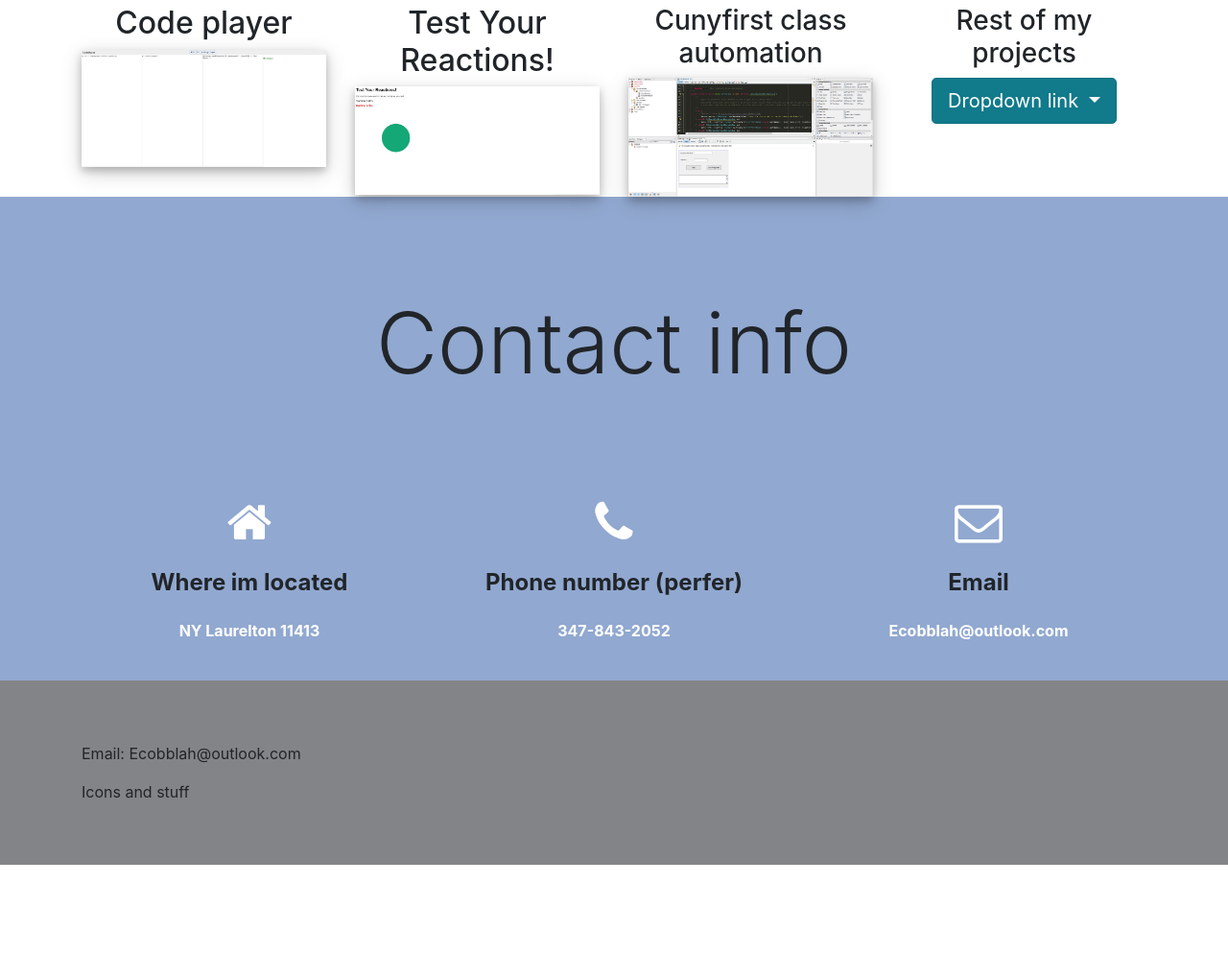
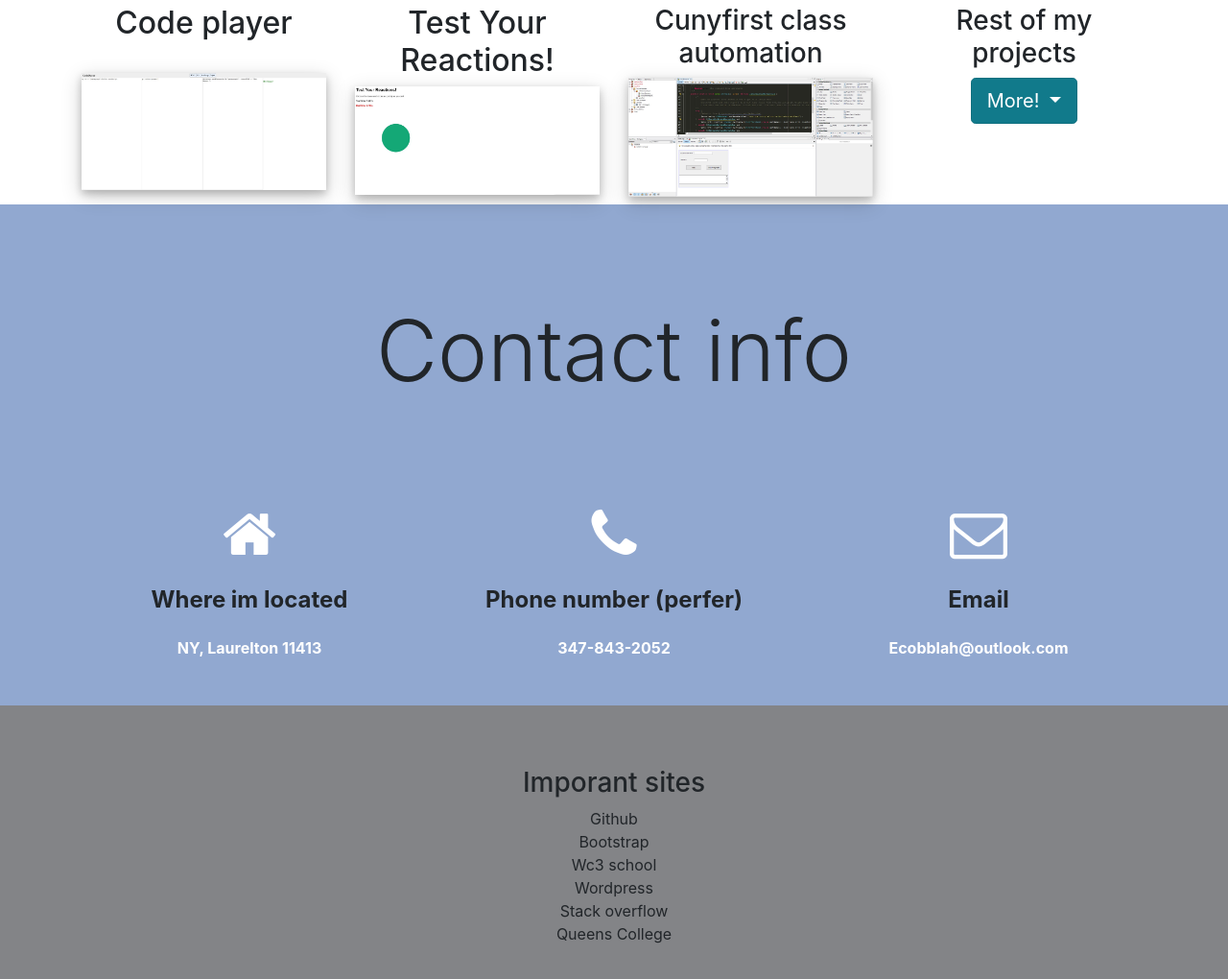
Before and after one commit to Ecobblah/Profile, a plain HTML site: page Profile website.html in a window 1280 px wide. Shown: the part 1338-2358 px from the top of the page at 96% size. Before the commit the page ends 2239 px from the top, so only its background shows below. Drawn offline with nearby package versions, Linux system fonts and the light colour scheme.

Commit message:
Changed Nav links from something to resume and resume download, added a link to my resume on Nav bar and about me section. Added padding to project Columns and added a list of well known sites in the footer.

```diff
--- a/Profile website.html
+++ b/Profile website.html
@@ -1,22 +1,18 @@
 <!DOCTYPE html>
-<html lang="en" dir="ltr">
+<html lang="en">
 
   <head>
-    <title>Bootstrap Example</title>
+    <!-- Required meta tags -->
     <meta charset="utf-8">
-    <!-- Latest compiled and minified CSS -->
-    <link rel="stylesheet" href="https://maxcdn.bootstrapcdn.com/bootstrap/4.1.0/css/bootstrap.min.css">
+    <meta name="viewport" content="width=device-width, initial-scale=1, shrink-to-fit=no">
 
-    <!-- jQuery library -->
-    <script src="https://ajax.googleapis.com/ajax/libs/jquery/3.3.1/jquery.min.js"></script>
+    <!-- Bootstrap CSS -->
+    <link rel="stylesheet" href="https://stackpath.bootstrapcdn.com/bootstrap/4.1.0/css/bootstrap.min.css" integrity="sha384-9gVQ4dYFwwWSjIDZnLEWnxCjeSWFphJiwGPXr1jddIhOegiu1FwO5qRGvFXOdJZ4" crossorigin="anonymous">
+    <!--Awesome icons-->
+    <link rel="stylesheet" href="https://cdnjs.cloudflare.com/ajax/libs/font-awesome/4.7.0/css/font-awesome.min.css">
 
-    <!-- Popper JS -->
-    <script src="https://cdnjs.cloudflare.com/ajax/libs/popper.js/1.14.0/umd/popper.min.js"></script>
+    <title>Profile</title>
 
-    <!-- Latest compiled JavaScript -->
-    <script src="https://maxcdn.bootstrapcdn.com/bootstrap/4.1.0/js/bootstrap.min.js"></script>
-    <!--Awesomeicons-->
-    <link rel="stylesheet" href="https://cdnjs.cloudflare.com/ajax/libs/font-awesome/4.7.0/css/font-awesome.min.css">
 
   </head>
   <style type="text/css">
@@ -86,9 +82,10 @@
   </style>
   </head>
 
-  <body>
 
 
+  <body>
+    <!--header-->
     <div id="top" class="jumbotron jumbotron-fluid">
       <div class="container">
         <h1 class="text-center" id="header-font">Emmanuel Cobblah</h1>
@@ -98,16 +95,18 @@
       <button class="navbar-toggler" type="button" data-toggle="collapse" data-target="#navbarNavAltMarkup" aria-controls="navbarNavAltMarkup" aria-expanded="false" aria-label="Toggle navigation">
       <span class="navbar-toggler-icon"></span>
     </button>
+      <!-- Nav bar-->
       <div class="collapse navbar-collapse" id="navbarNavAltMarkup">
         <div class="navbar-nav" id="links">
           <a class="nav-item nav-link" href="https://www.linkedin.com/in/ecobblah/">linkedin</a>
-          <a class="nav-item nav-link" href="#">Github</a>
-          <a class="nav-item nav-link" href="#">something</a>
-          <a class="nav-item nav-link" href="#">something</a>
+          <a class="nav-item nav-link" href="https://github.com/Ecobblah">Github</a>
+          <a class="nav-item nav-link" href="http://emmanuelcobbtesthostingpackage-com.stackstaging.com/Profile/resume.pdf">Resume</a>
+          <a class="nav-item nav-link" href="#">Download resume</a>
         </div>
       </div>
     </nav>
-    <!-- part 2-->
+
+    <!-- About me -->
     <div class="container text-center">
       <div class="row">
         <div class="col-lg">
@@ -119,7 +118,7 @@
             I hold an Associates degree in Computer Engineering Technology. I am currently</br>
             pursuing a Bachelors degree in computer Science at Queens College and expect to graduate in 2018.</p>
           <h3>My skills?</h3>
-          <p class="top-font">Java, C++, Python, HTML, CSS, JavaScript, bootstrap, selenium and more.</p>
+          <p class="top-font">Java, C++, Python, HTML, CSS, JavaScript, bootstrap, selenium and more <a href="http://emmanuelcobbtesthostingpackage-com.stackstaging.com/Profile/resume.pdf" target="_blank">check resume</a>.</p>
           <h3>My school QC</h3>
           <a href="http://www.qc.cuny.edu/pages/home.aspx"> <img src="./Img/school.jpg" class="img-fluid"> </a>
         </div>
@@ -127,13 +126,15 @@
     </div>
 
 
+
+
     <!--Projects-->
-    <div class="container text-center">
+    <div class="container text-center pb-2">
       <h1 class="text-center display-2">My work</h1>
-      <div class="row">
+      <div class="row row-eq-height">
         <div class="col-lg">
           <div class="thumbnail">
-            <div class="caption">
+            <div class="caption pb-4">
               <h2>Code player</h2>
             </div>
             <a href="http://emmanuelcobbtesthostingpackage-com.stackstaging.com/jquery/codePlayer2.html">
@@ -166,7 +167,7 @@
             </div>
             <div class="dropdown show">
               <a class="btn btn-secondary btn-lg btn-info dropdown-toggle" href="#" role="button" data-toggle="dropdown" aria-haspopup="true" aria-expanded="false">
-                Dropdown link
+                More!
               </a>
 
               <div class="dropdown-menu" aria-labelledby="dropdownMenuLink">
@@ -182,37 +183,45 @@
         </div>
       </div>
     </div>
+
     <!--Contact info-->
     <div class="container-fluid contactBg text-center mb-0">
       <h1 class="text-center display-2">Contact info</h1>
       <div class="container">
         <div class="row">
-          <div class="col-md mb-4">
-            <i class="fa fa-home mb-4" style="font-size:50px;color:white"></i>
+          <div class="col-lg mb-4">
+            <i class="fa fa-home mb-4" style="font-size:60px;color:white"></i>
             <h4 class="mb-4">Where im located</h4>
-            <p class="contactText">NY Laurelton 11413</p>
+            <p class="contactText mb-4">NY, Laurelton 11413</p>
           </div>
-          <div class="col-md  mb-4">
-            <i class="fa fa-phone mb-4" style="font-size:50px;color:white"></i>
+          <div class="col-lg  mb-4">
+            <i class="fa fa-phone mb-4" style="font-size:60px;color:white"></i>
             <h4 class="mb-4">Phone number (perfer)</h4>
-            <p class="contactText">347-843-2052</p>
+            <p class="contactText mb-4">347-843-2052</p>
           </div>
-          <div class="col-md mb-4">
-            <i class="fa fa-envelope-o mb-4" style="font-size:50px;color:white"></i>
+          <div class="col-lg mb-4">
+            <i class="fa fa-envelope-o mb-4" style="font-size:60px;color:white"></i>
             <h4 class="mb-4">Email</h4>
-            <p class="contactText">Ecobblah@outlook.com</p>
+            <p class="contactText mb-4">Ecobblah@outlook.com</p>
           </div>
         </div>
       </div>
     </div>
     <!--footer-->
     <div id="bottom" class="jumbotron jumbotron-fluid mt-0">
-      <div class="container">
-        <p>Email: Ecobblah@outlook.com</p>
-        <span>Icons and stuff</span>
+      <div class="container text-center">
+        <h3>Imporant sites</h3>
+        <span>Github</span><br>
+        <span>Bootstrap</span><br>
+        <span>Wc3 school</span><br>
+        <span>Wordpress</span><br>
+        <span>Stack overflow</span><br>
+        <span>Queens College</span></span><br>
       </div>
     </div>
-
+    <script src="https://code.jquery.com/jquery-3.3.1.slim.min.js" integrity="sha384-q8i/X+965DzO0rT7abK41JStQIAqVgRVzpbzo5smXKp4YfRvH+8abtTE1Pi6jizo" crossorigin="anonymous"></script>
+    <script src="https://cdnjs.cloudflare.com/ajax/libs/popper.js/1.14.0/umd/popper.min.js" integrity="sha384-cs/chFZiN24E4KMATLdqdvsezGxaGsi4hLGOzlXwp5UZB1LY//20VyM2taTB4QvJ" crossorigin="anonymous"></script>
+    <script src="https://stackpath.bootstrapcdn.com/bootstrap/4.1.0/js/bootstrap.min.js" integrity="sha384-uefMccjFJAIv6A+rW+L4AHf99KvxDjWSu1z9VI8SKNVmz4sk7buKt/6v9KI65qnm" crossorigin="anonymous"></script>
   </body>
 
 </html>
```
